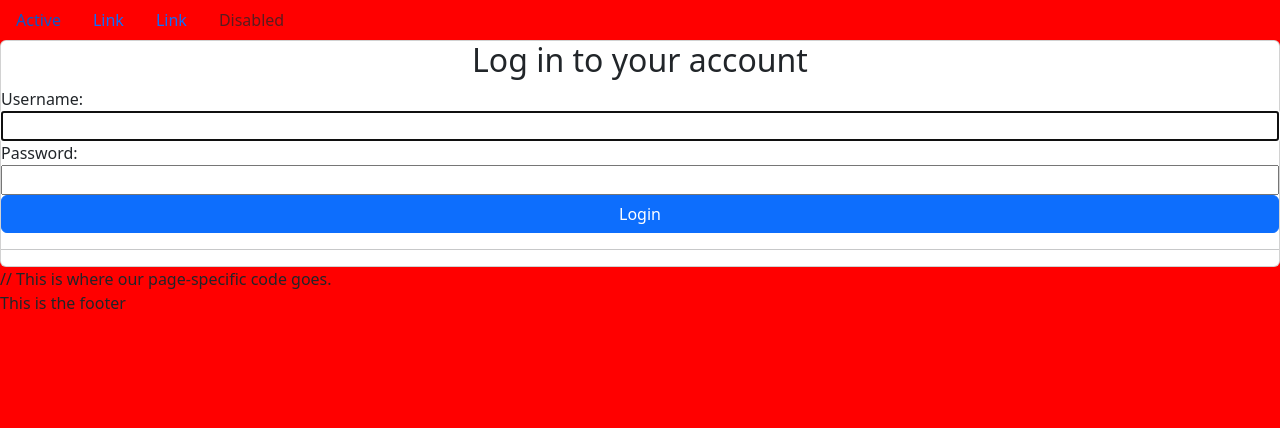
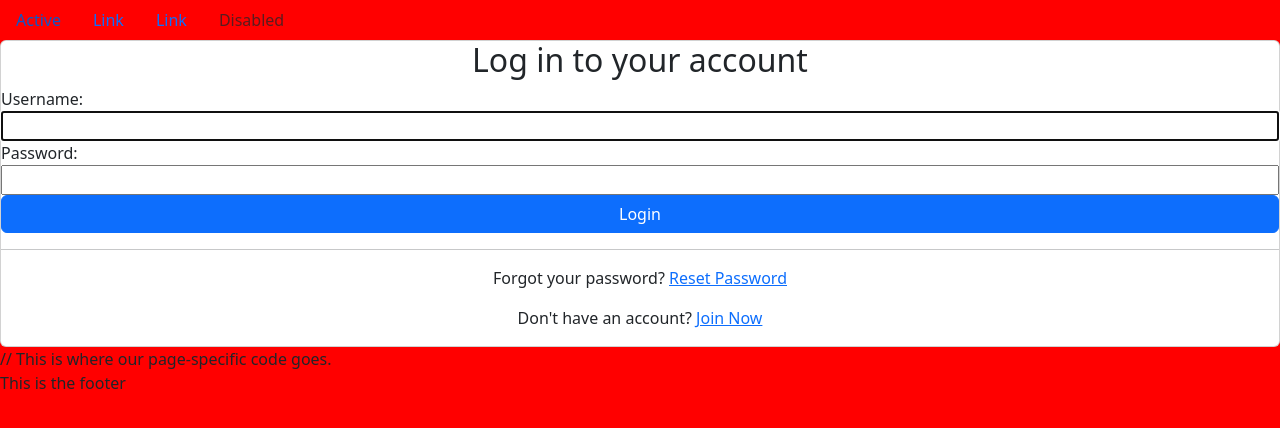
Before and after one commit to Muka-is-home/api, a Django app: page /adminapp/login in a window 1280 px wide. Shown: the top 428 px of the page. Run offline with Django 4.2, Linux system fonts and the light colour scheme; parts of the project's set-up code (start-up, migrations or seed data) failed here and were passed over.

Commit message:
formatted login html

```diff
--- a/templates/adminapp/login.html
+++ b/templates/adminapp/login.html
@@ -15,9 +15,9 @@
 
         <input type="submit" value="Login" class="btn btn-primary">
         <hr>
-        {% comment %} <p class="text-center">Forgot your password? <a href="{% url 'password_reset' %}">Reset Password</a></p> {% endcomment %}
-{% comment %}       <p class="text-center">Don't have a account? <a href="{% url 'signup' %}">Join Now</a></p>
- {% endcomment %}       {% if messages %}
+        <p class="text-center">Forgot your password? <a href="{% url 'password_reset' %}">Reset Password</a></p>
+        <p class="text-center">Don't have an account? <a href="{% url 'signup' %}">Join Now</a></p>
+        {% if messages %}
         <div class="messages">
         {% for message in messages %}
         <p{% if message.tags %} class="{{ message.tags }}"{% endif %}><strong>{{ message }}</strong></p>
```
Lines whose indentation alone changed are shown as unchanged.
